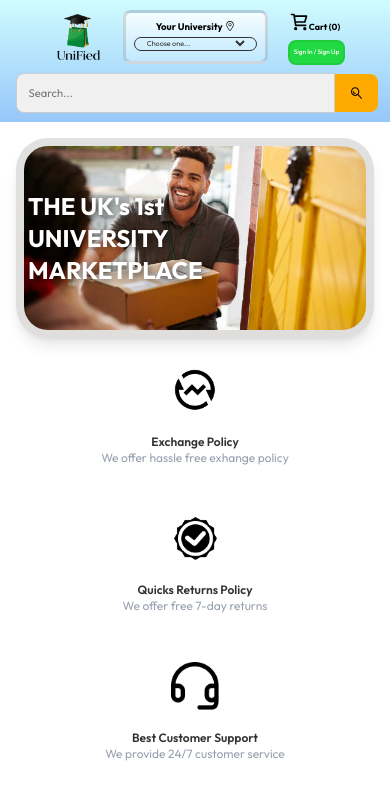
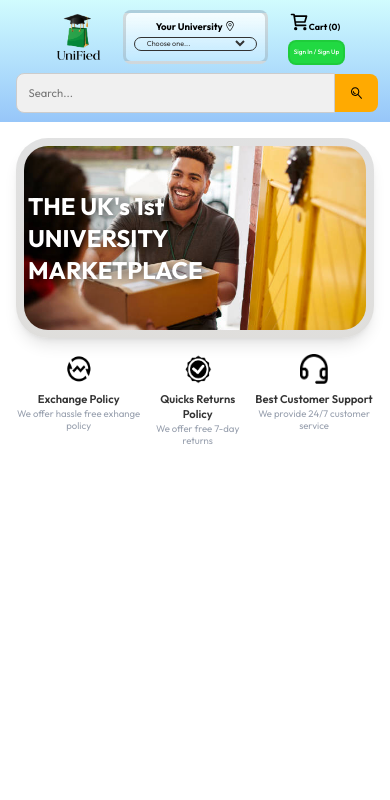
Before and after one commit to ajamidar/UniFied, a React (Vite) app in the folder frontend/: page / in a window 390 px wide. Shown: the top 800 px of the page. Built offline with nearby package versions, Linux system fonts and the light colour scheme.

Commit message:
mobile-styling for policies

```diff
--- a/frontend/src/components/OurPolicy.jsx
+++ b/frontend/src/components/OurPolicy.jsx
@@ -3,21 +3,21 @@ import { assets } from '../assets/frontend_assets/assets'
 
 const OurPolicy = () => {
   return (
-    <div className='flex flex-col sm:flex-row justify-around gap-12 sm:gap-2 text-center py-5 text-xs sm:text-sm md:text-base text-[#333333]'>
+    <div className='flex flex-row sm:flex-row justify-around gap-12 max-sm:gap-2 text-center py-5 max-sm:py-2 text-xs sm:text-sm md:text-base text-[#333333]'>
         <div>
-            <img src={assets.exchange_icon} className='w-12 m-auto mb-5' alt="Exchange Icon" />
-            <p className='font-semibold'>Exchange Policy</p>
-            <p className='text-gray-400'>We offer hassle free exhange policy</p>
+            <img src={assets.exchange_icon} className='w-12 max-sm:w-7 m-auto mb-5 max-sm:mb-2 max-sm:size-[30px]' alt="Exchange Icon" />
+            <p className='font-semibold max-sm:text-[0.7rem]'>Exchange Policy</p>
+            <p className='text-gray-400 max-sm:text-[0.6rem]'>We offer hassle free exhange policy</p>
         </div>
         <div>
-            <img src={assets.quality_icon} className='w-12 m-auto mb-5' alt="Exchange Icon" />
-            <p className='font-semibold'>Quicks Returns Policy</p>
-            <p className='text-gray-400'>We offer free 7-day returns</p>
+            <img src={assets.quality_icon} className='w-12 max-sm:w-7 m-auto mb-5 max-sm:mb-2 max-sm:size-[30px]' alt="Exchange Icon" />
+            <p className='font-semibold max-sm:text-[0.7rem]'>Quicks Returns Policy</p>
+            <p className='text-gray-400 max-sm:text-[0.6rem]'>We offer free 7-day returns</p>
         </div>
         <div>
-            <img src={assets.support_img} className='w-12 m-auto mb-5' alt="Exchange Icon" />
-            <p className='font-semibold'>Best Customer Support</p>
-            <p className='text-gray-400'>We provide 24/7 customer service</p>
+            <img src={assets.support_img} className='w-12 max-sm:w-7 m-auto mb-5 max-sm:mb-2 max-sm:size-[30px]' alt="Exchange Icon" />
+            <p className='font-semibold max-sm:text-[0.7rem]'>Best Customer Support</p>
+            <p className='text-gray-400 max-sm:text-[0.6rem]'>We provide 24/7 customer service</p>
         </div>
     </div>
   )
--- a/frontend/src/pages/UniHome.jsx
+++ b/frontend/src/pages/UniHome.jsx
@@ -1,12 +1,14 @@
 import React from 'react'
 import { useParams } from 'react-router-dom'
+import LatestCollection from '../components/LatestCollection';
 
 const UniHome = () => {
     const {selectedUni} = useParams();
 
   return (
     <>
-    <h1 className='font-extrabold'>{selectedUni}'s Bestsellers</h1>
+    <h1 className='font-extrabold'>{selectedUni}'s Home Page</h1>
+    <LatestCollection />
     </>
   )
 }
```
